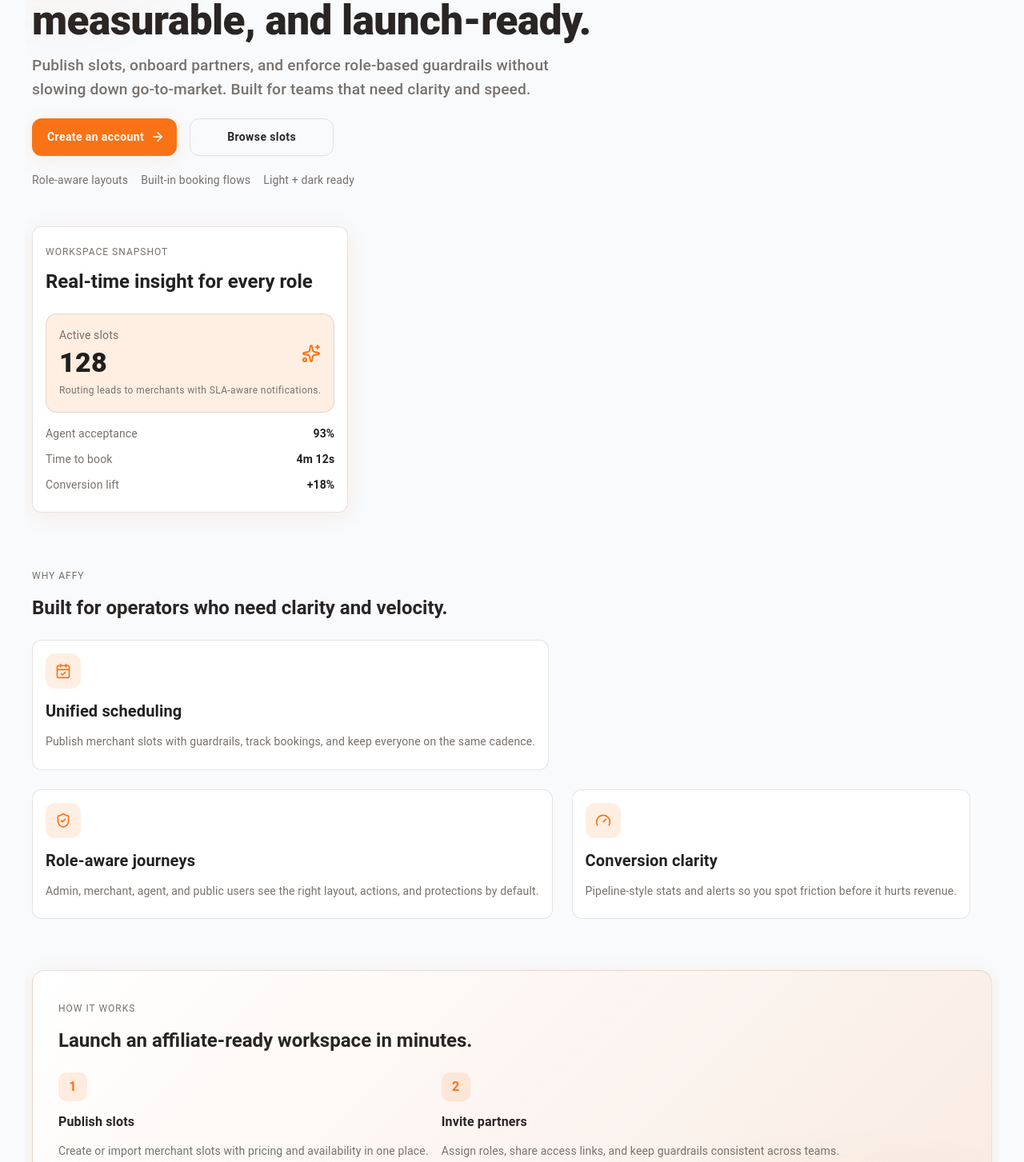
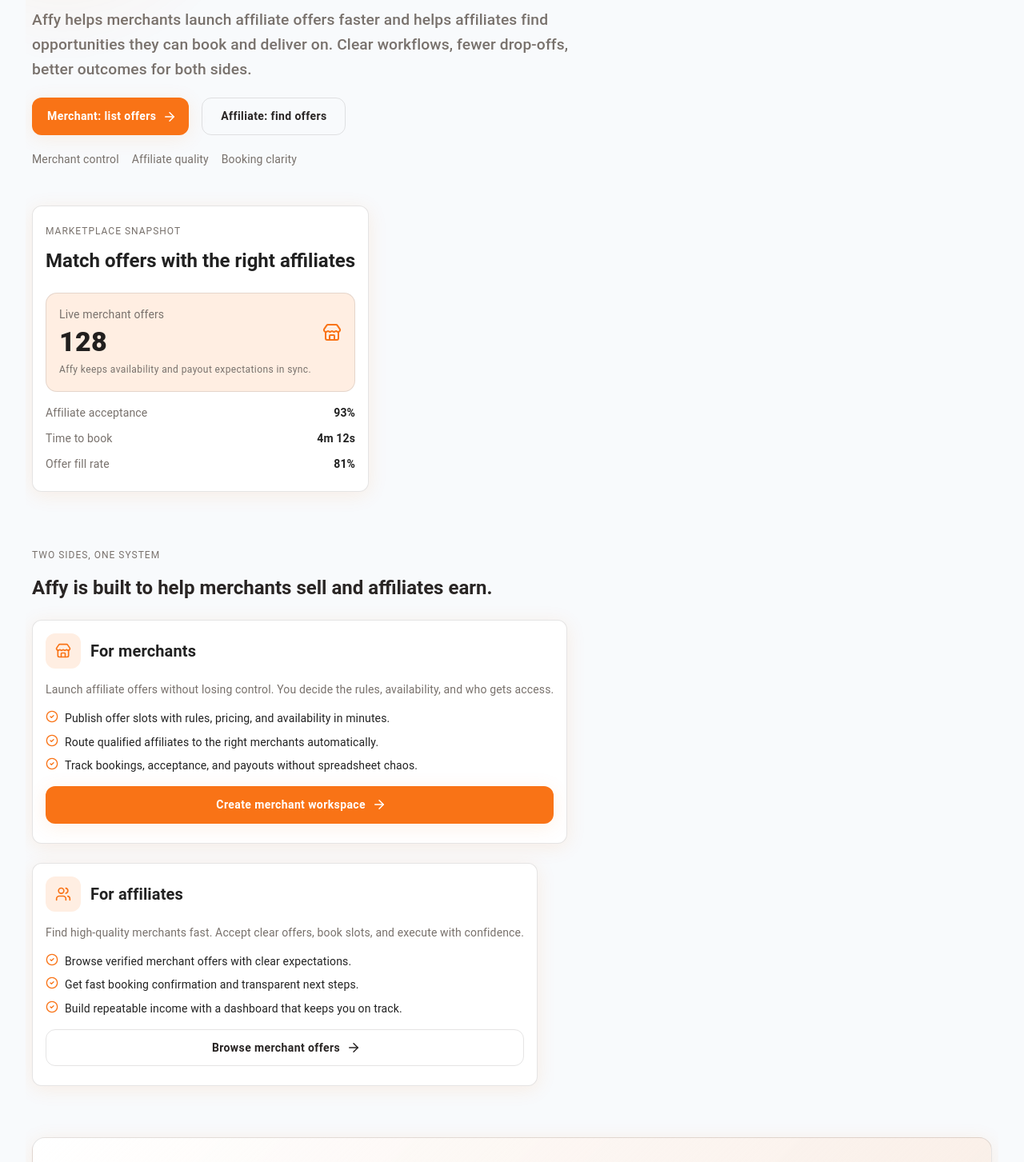
Before and after one commit to farisdanish/Affy, a React (Create React App) app in the folder client/: page / in a window 1280 px wide. Shown: the part 277-1730 px from the top of the page at 80% size. Built offline with nearby package versions, Linux system fonts and the light colour scheme; no server answers; the HTML template or start-up script is replaced by a standard one.

Commit message:
chore(hero): adjust wording for landing page

```diff
--- a/client/src/pages/public/LandingPage.js
+++ b/client/src/pages/public/LandingPage.js
@@ -1,26 +1,20 @@
 import React from 'react';
 import { Box, Grid, Stack, Typography, CardContent, Divider } from '@mui/material';
 import { Navigate, Link as RouterLink } from 'react-router-dom';
-import { Sparkles, ShieldCheck, Gauge, CalendarCheck, ArrowRight } from 'lucide-react';
+import { Store, Users, ShieldCheck, Gauge, ArrowRight, CheckCircle2 } from 'lucide-react';
 import { AppButton, AppCard } from '../../components/common';
 import { useAuth } from '../../context/AuthContext';
 
-const features = [
-    {
-        title: 'Unified scheduling',
-        description: 'Publish merchant slots with guardrails, track bookings, and keep everyone on the same cadence.',
-        icon: CalendarCheck,
-    },
-    {
-        title: 'Role-aware journeys',
-        description: 'Admin, merchant, agent, and public users see the right layout, actions, and protections by default.',
-        icon: ShieldCheck,
-    },
-    {
-        title: 'Conversion clarity',
-        description: 'Pipeline-style stats and alerts so you spot friction before it hurts revenue.',
-        icon: Gauge,
-    },
+const merchantWins = [
+    'Publish offer slots with rules, pricing, and availability in minutes.',
+    'Route qualified affiliates to the right merchants automatically.',
+    'Track bookings, acceptance, and payouts without spreadsheet chaos.',
+];
+
+const affiliateWins = [
+    'Browse verified merchant offers with clear expectations.',
+    'Get fast booking confirmation and transparent next steps.',
+    'Build repeatable income with a dashboard that keeps you on track.',
 ];
 
 const LandingPage = () => {
@@ -77,9 +71,9 @@
                                     width: 'fit-content',
                                 }}
                             >
-                                <Sparkles size={16} color="var(--primary)" />
+                                <ShieldCheck size={16} color="var(--primary)" />
                                 <Typography variant="body2" sx={{ color: 'var(--text-muted)', fontWeight: 600 }}>
-                                    Affiliate ops that ship fast
+                                    Built for merchants and affiliates
                                 </Typography>
                             </Box>
 
@@ -93,7 +87,7 @@
                                         letterSpacing: '-0.5px',
                                     }}
                                 >
-                                    Affy keeps your affiliate workflows crisp, measurable, and launch-ready.
+                                    Sell more with affiliates who are ready to act.
                                 </Typography>
                                 <Typography
                                     variant="h6"
@@ -104,8 +98,9 @@
                                         fontSize: 'clamp(1rem, 2.2vw, 1.2rem)',
                                     }}
                                 >
-                                    Publish slots, onboard partners, and enforce role-based guardrails without slowing
-                                    down go-to-market. Built for teams that need clarity and speed.
+                                    Affy helps merchants launch affiliate offers faster and helps affiliates find
+                                    opportunities they can book and deliver on. Clear workflows, fewer drop-offs,
+                                    better outcomes for both sides.
                                 </Typography>
                             </Stack>
 
@@ -116,7 +111,7 @@
                                     endIcon={ArrowRight}
                                     sx={{ minWidth: 180, justifyContent: 'center' }}
                                 >
-                                    Create an account
+                                    Merchant: list offers
                                 </AppButton>
                                 <AppButton
                                     component={RouterLink}
@@ -124,14 +119,14 @@
                                     variant="outlined"
                                     sx={{ minWidth: 180, justifyContent: 'center' }}
                                 >
-                                    Browse slots
+                                    Affiliate: find offers
                                 </AppButton>
                             </Stack>
 
                             <Stack direction={{ xs: 'column', sm: 'row' }} spacing={2} sx={{ color: 'var(--text-muted)' }}>
-                                <Typography variant="body2">Role-aware layouts</Typography>
-                                <Typography variant="body2">Built-in booking flows</Typography>
-                                <Typography variant="body2">Light + dark ready</Typography>
+                                <Typography variant="body2">Merchant control</Typography>
+                                <Typography variant="body2">Affiliate quality</Typography>
+                                <Typography variant="body2">Booking clarity</Typography>
                             </Stack>
                         </Stack>
                     </Grid>
@@ -149,10 +144,10 @@
                                 <Stack spacing={3}>
                                     <Stack spacing={0.5}>
                                         <Typography variant="overline" sx={{ color: 'var(--text-muted)', letterSpacing: 1 }}>
-                                            Workspace snapshot
+                                            Marketplace snapshot
                                         </Typography>
                                         <Typography variant="h5" sx={{ fontWeight: 700 }}>
-                                            Real-time insight for every role
+                                            Match offers with the right affiliates
                                         </Typography>
                                     </Stack>
 
@@ -168,23 +163,23 @@
                                             <Stack direction="row" alignItems="center" justifyContent="space-between">
                                                 <Stack spacing={0.5}>
                                                     <Typography variant="body2" sx={{ color: 'var(--text-muted)' }}>
-                                                        Active slots
+                                                        Live merchant offers
                                                     </Typography>
                                                     <Typography variant="h4" sx={{ fontWeight: 800 }}>
                                                         128
                                                     </Typography>
                                                 </Stack>
-                                                <Sparkles color="var(--primary)" />
+                                                <Store color="var(--primary)" />
                                             </Stack>
                                             <Typography variant="caption" sx={{ color: 'var(--text-muted)' }}>
-                                                Routing leads to merchants with SLA-aware notifications.
+                                                Affy keeps availability and payout expectations in sync.
                                             </Typography>
                                         </Box>
 
                                         <Stack spacing={1.5}>
                                             <Stack direction="row" alignItems="center" justifyContent="space-between">
                                                 <Typography variant="body2" sx={{ color: 'var(--text-muted)' }}>
-                                                    Agent acceptance
+                                                    Affiliate acceptance
                                                 </Typography>
                                                 <Typography variant="body2" sx={{ fontWeight: 700 }}>
                                                     93%
@@ -200,10 +195,10 @@
                                             </Stack>
                                             <Stack direction="row" alignItems="center" justifyContent="space-between">
                                                 <Typography variant="body2" sx={{ color: 'var(--text-muted)' }}>
-                                                    Conversion lift
+                                                    Offer fill rate
                                                 </Typography>
                                                 <Typography variant="body2" sx={{ fontWeight: 700 }}>
-                                                    +18%
+                                                    81%
                                                 </Typography>
                                             </Stack>
                                         </Stack>
@@ -214,31 +209,29 @@
                     </Grid>
                 </Grid>
 
-                {/* Feature grid */}
+                {/* Persona value props */}
                 <Box sx={{ mt: { xs: 6, md: 8 } }}>
                     <Stack spacing={1} sx={{ mb: 3 }}>
                         <Typography variant="overline" sx={{ color: 'var(--text-muted)', letterSpacing: 1 }}>
-                            Why Affy
+                            Two sides, one system
                         </Typography>
                         <Typography variant="h5" sx={{ fontWeight: 700 }}>
-                            Built for operators who need clarity and velocity.
+                            Affy is built to help merchants sell and affiliates earn.
                         </Typography>
                     </Stack>
                     <Grid container spacing={3}>
-                        {features.map(({ title, description, icon: Icon }) => (
-                            <Grid item xs={12} md={4} key={title}>
+                        <Grid item xs={12} md={6}>
                             <AppCard
                                 sx={{
                                     height: '100%',
                                     border: '1px solid var(--border)',
                                     background: 'var(--bg-card)',
-                                        boxShadow: 'none',
-                                        transition: 'transform 0.2s ease, box-shadow 0.2s ease',
-                                        '&:hover': { transform: 'translateY(-4px)', boxShadow: 'var(--shadow)' },
+                                    boxShadow: 'var(--shadow)',
                                 }}
                             >
                                 <CardContent>
-                                        <Stack spacing={1.5}>
+                                    <Stack spacing={2}>
+                                        <Stack direction="row" spacing={1.5} alignItems="center">
                                             <Box
                                                 sx={{
                                                     width: 44,
@@ -249,19 +242,78 @@
                                                     background: 'var(--primary-light)',
                                                 }}
                                             >
-                                                <Icon color="var(--primary)" size={20} />
+                                                <Store color="var(--primary)" size={20} />
                                             </Box>
                                             <Typography variant="h6" sx={{ fontWeight: 700 }}>
-                                                {title}
+                                                For merchants
                                             </Typography>
+                                        </Stack>
                                         <Typography variant="body2" sx={{ color: 'var(--text-muted)' }}>
-                                                {description}
+                                            Launch affiliate offers without losing control. You decide the rules,
+                                            availability, and who gets access.
                                         </Typography>
+                                        <Stack spacing={1.2}>
+                                            {merchantWins.map((item) => (
+                                                <Stack key={item} direction="row" spacing={1} alignItems="flex-start">
+                                                    <CheckCircle2 size={16} color="var(--primary)" />
+                                                    <Typography variant="body2">{item}</Typography>
+                                                </Stack>
+                                            ))}
+                                        </Stack>
+                                        <AppButton component={RouterLink} to="/register" endIcon={ArrowRight}>
+                                            Create merchant workspace
+                                        </AppButton>
                                     </Stack>
                                 </CardContent>
                             </AppCard>
                         </Grid>
+                        <Grid item xs={12} md={6}>
+                            <AppCard
+                                sx={{
+                                    height: '100%',
+                                    border: '1px solid var(--border)',
+                                    background: 'var(--bg-card)',
+                                    boxShadow: 'var(--shadow)',
+                                }}
+                            >
+                                <CardContent>
+                                    <Stack spacing={2}>
+                                        <Stack direction="row" spacing={1.5} alignItems="center">
+                                            <Box
+                                                sx={{
+                                                    width: 44,
+                                                    height: 44,
+                                                    borderRadius: '12px',
+                                                    display: 'grid',
+                                                    placeItems: 'center',
+                                                    background: 'var(--primary-light)',
+                                                }}
+                                            >
+                                                <Users color="var(--primary)" size={20} />
+                                            </Box>
+                                            <Typography variant="h6" sx={{ fontWeight: 700 }}>
+                                                For affiliates
+                                            </Typography>
+                                        </Stack>
+                                        <Typography variant="body2" sx={{ color: 'var(--text-muted)' }}>
+                                            Find high-quality merchants fast. Accept clear offers, book slots, and
+                                            execute with confidence.
+                                        </Typography>
+                                        <Stack spacing={1.2}>
+                                            {affiliateWins.map((item) => (
+                                                <Stack key={item} direction="row" spacing={1} alignItems="flex-start">
+                                                    <CheckCircle2 size={16} color="var(--primary)" />
+                                                    <Typography variant="body2">{item}</Typography>
+                                                </Stack>
                                             ))}
+                                        </Stack>
+                                        <AppButton component={RouterLink} to="/slots" variant="outlined" endIcon={ArrowRight}>
+                                            Browse merchant offers
+                                        </AppButton>
+                                    </Stack>
+                                </CardContent>
+                            </AppCard>
+                        </Grid>
                     </Grid>
                 </Box>
 
@@ -282,11 +334,11 @@
                                 How it works
                             </Typography>
                             <Typography variant="h5" sx={{ fontWeight: 700 }}>
-                                Launch an affiliate-ready workspace in minutes.
+                                Connect merchants and affiliates with less friction.
                             </Typography>
                         </Stack>
                         <Grid container spacing={2}>
-                            {['Publish slots', 'Invite partners', 'Track outcomes'].map((step, index) => (
+                            {['List offers', 'Match affiliates', 'Close the loop'].map((step, index) => (
                                 <Grid item xs={12} md={4} key={step}>
                                     <Stack spacing={1.5}>
                                         <Box
@@ -308,9 +360,9 @@
                                         </Typography>
                                         <Typography variant="body2" sx={{ color: 'var(--text-muted)' }}>
                                             {[
-                                                'Create or import merchant slots with pricing and availability in one place.',
-                                                'Assign roles, share access links, and keep guardrails consistent across teams.',
-                                                'Monitor booking velocity, agent acceptance, and payout readiness in real time.',
+                                                'Merchants set availability, payouts, and guardrails for every offer.',
+                                                'Affiliates claim the right offers, with clear timelines and expectations.',
+                                                'Track outcomes, approve payouts, and reuse what converts.',
                                             ][index]}
                                         </Typography>
                                     </Stack>
@@ -320,16 +372,16 @@
                         <Divider sx={{ borderColor: 'var(--border)' }} />
                         <Stack direction={{ xs: 'column', sm: 'row' }} spacing={2} alignItems="center">
                             <AppButton component={RouterLink} to="/register" endIcon={ArrowRight}>
-                                Start now
+                                Start with a merchant workspace
                             </AppButton>
                             <Typography variant="body2" sx={{ color: 'var(--text-muted)' }}>
-                                Already collaborating?{' '}
+                                Want to earn as an affiliate?{' '}
                                 <Box
                                     component={RouterLink}
                                     to="/login"
                                     sx={{ color: 'var(--primary)', fontWeight: 700 }}
                                 >
-                                    Log in
+                                    Join and browse offers
                                 </Box>
                             </Typography>
                         </Stack>
```
Lines whose indentation alone changed are shown as unchanged.
